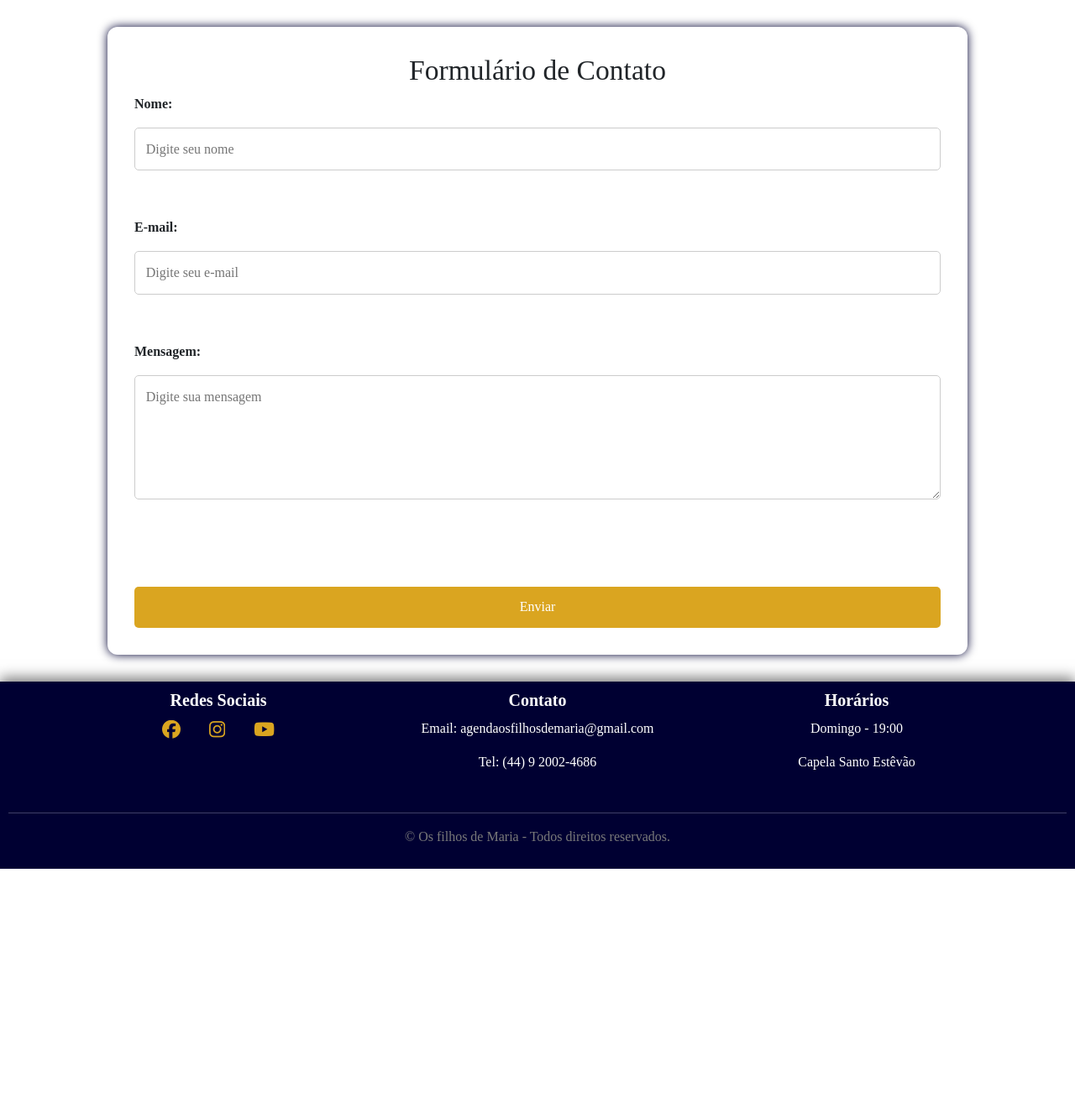
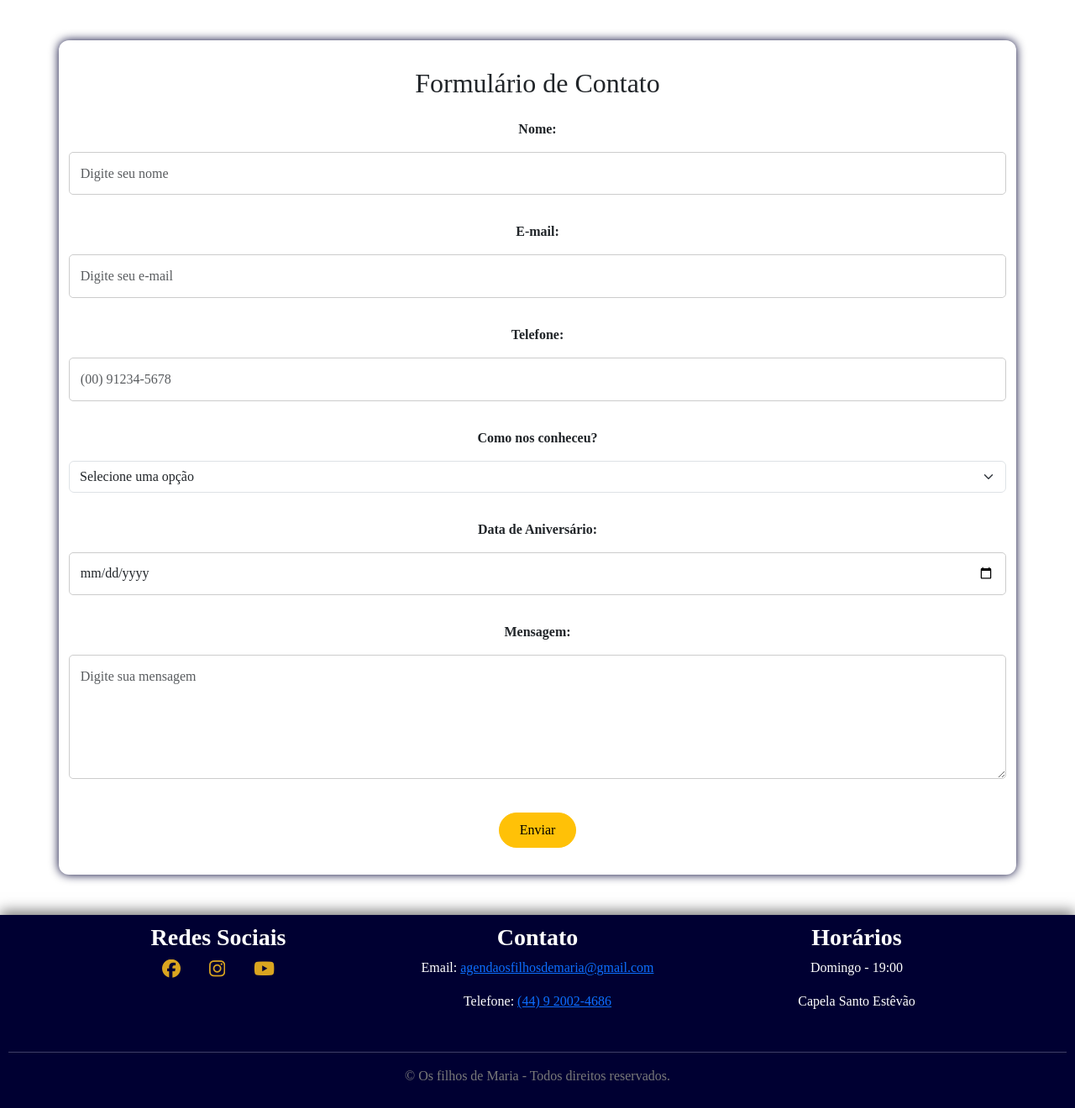
Before and after one commit to GabrielZafani/Projeto-m2, a PHP site: page /contato in a window 1280 px wide. Shown: the part 79-1399 px from the top of the page at 84% size. Before the commit the page ends 1114 px from the top, so only its background shows below. Run offline with PHP 8.4, Linux system fonts and the light colour scheme; some libraries are stand-ins or nearby versions.

Commit message:
contato
VALIDACOES DO CONTATO
LINK TELEFONE E CONTATO

```diff
--- a/css/pages.css
+++ b/css/pages.css
@@ -262,32 +262,9 @@ section {
     background-color: rgb(240, 240, 240) ;
 }
 
-.form-container button {
-    padding: 0.8rem;
-    background-color: #DAA520;
-    color: white;
-    border: none;
-    border-radius: 5px;
-    font-size: 1rem;
-    cursor: pointer;
-    transition: background-color 0.3s ease;
-}
-
-.form-container button:hover {
-    background-color: #815d00;
-    color: #ffffff;
-    transition: ease 0.3s;
-}
 
 
 
-
-@media (min-width: 768px) {
-  .textPa {
-    font-size: 1.25rem;
-    line-height: 1.8;
-  }
-}
 
 @media (min-width: 1000px) {
     .maria {
@@ -321,10 +298,6 @@ section {
   .textP{
     font-size: 1.4rem;
 }
- .textPa {
-    font-size: 1.4rem;
-  }
-
 
 
 section {
--- a/css/style.css
+++ b/css/style.css
@@ -63,6 +63,11 @@ h3 {
 .redes {
     overflow: hidden;
 }
+
+pLfut{
+
+}
+
 @media (min-width: 1000px) {
   .custom-offcanvas {
     flex-direction: row;
--- a/index.php
+++ b/index.php
@@ -96,8 +96,8 @@
 
       <div class="col-12 col-md-4 mb-3">
         <h3><strong>Contato</strong></h3>
-        <p>Email: agendaosfilhosdemaria@gmail.com</p>
-        <p>Tel: (44) 9 2002-4686</p>
+         <p class="pLfut">Email: <a href="mailto:agendaosfilhosdemaria@gmail.com">agendaosfilhosdemaria@gmail.com</a></p>
+          <p class="pLfut">Telefone: <a href="tel:+55(44) 9 2002-4686">(44) 9 2002-4686</a></p>
       </div>
 
       <div class="col-12 col-md-4 mb-3">
--- a/paginas/contato.php
+++ b/paginas/contato.php
@@ -1,51 +1,161 @@
-<section>
-    <h2>Formulário de Contato</h2>
-    <form action="" method="post" class="form-container">
-    <label for="nome">Nome:</label>
-    <input type="text" id="nome" name="nome" placeholder="Digite seu nome" required> <br>
 
-    <label for="email">E-mail:</label>
-    <input type="email" id="email" name="email" placeholder="Digite seu e-mail" required> <br>
+<link href="https://cdn.jsdelivr.net/npm/bootstrap@5.3.3/dist/css/bootstrap.min.css" rel="stylesheet">
+<script src="https://cdn.jsdelivr.net/npm/bootstrap@5.3.3/dist/js/bootstrap.bundle.min.js"></script>
 
-    <label for="mensagem">Mensagem:</label>
-    <textarea id="mensagem" name="mensagem" placeholder="Digite sua mensagem" rows="5" required></textarea><br><br><br>
+<section class="container my-5">
+  <h2 class="text-center mb-4">Formulário de Contato</h2>
 
-    <button id="botao" type="submit">Enviar</button>
+  <div id="alerta"></div>
+
+  <form class="form-container">
+    <div class="mb-3">
+      <label for="nome" class="form-label">Nome:</label>
+      <input type="text" id="nome" name="nome" class="form-control" placeholder="Digite seu nome" required>
+    </div>
+
+    <div class="mb-3">
+      <label for="email" class="form-label">E-mail:</label>
+      <input type="email" id="email" name="email" class="form-control" placeholder="Digite seu e-mail" required>
+    </div>
+
+    <div class="mb-3">
+      <label for="telefone" class="form-label">Telefone:</label>
+      <input type="tel" id="telefone" name="telefone" class="form-control" placeholder="(00) 91234-5678" required>
+    </div>
+
+    <div class="mb-3">
+      <label for="origem" class="form-label">Como nos conheceu?</label>
+      <select class="form-select" id="origem" name="origem" required>
+        <option value="">Selecione uma opção</option>
+        <option value="Instagram">Instagram</option>
+        <option value="Facebook">Facebook</option>
+        <option value="YouTube">YouTube</option>
+        <option value="Site">Site</option>
+        <option value="Igreja">Igreja</option>
+      </select>
+    </div>
+
+    <div class="mb-3">
+      <label for="aniversario" class="form-label">Data de Aniversário:</label>
+      <input type="date" id="aniversario" name="aniversario" class="form-control" required>
+    </div>
+
+    <div class="mb-4">
+      <label for="mensagem" class="form-label">Mensagem:</label>
+      <textarea id="mensagem" name="mensagem" rows="5" class="form-control" placeholder="Digite sua mensagem" required></textarea>
+    </div>
+
+    <div class="text-center">
+      <button class="btn btn-warning rounded-pill px-4 py-2" id="botao" type="submit">Enviar</button>
+    </div>
   </form>
-
 </section>
 
 <script>
+  document.getElementById("botao").onclick = function (e) {
+    e.preventDefault();
 
-    document.getElementById("botao").onclick = function() {
-    var nome = document.getElementById("nome").value;
-    var email = document.getElementById("email").value;
-    var mensagem = document.getElementById("mensagem").value;
+    const alerta = document.getElementById("alerta");
+    alerta.innerHTML = "";
 
-    if (nome === "" && email === "" && mensagem === "") {
-        alert("Por favor, preencha todos os campos.");
-    } else {
+    const nome = document.getElementById("nome").value.trim();
+    const email = document.getElementById("email").value.trim();
+    const telefone = document.getElementById("telefone").value.trim();
+    const origem = document.getElementById("origem").value.trim();
+    const aniversario = document.getElementById("aniversario").value.trim();
+    const mensagem = document.getElementById("mensagem").value.trim();
 
-        if(nome == ""){
-            alert("Infome seu nome!");
+    function mostrarAlerta(msg, tipo = "danger") {
+      alerta.innerHTML = `
+        <div class="alert alert-${tipo} alert-dismissible fade show" role="alert">
+          ${msg}
+          <button type="button" class="btn-close" data-bs-dismiss="alert" aria-label="Fechar"></button>
+        </div>`;
     }
 
-        if(email == ""){
-            alert("Infome seu email!");
+
+    if (!nome || nome.length < 3) {
+      mostrarAlerta("Informe um nome válido com pelo menos 3 caracteres.");
+      return;
     }
 
+    if (!email) {
+      mostrarAlerta("O campo de e-mail está vazio.");
+      return;
+    }
     if (!email.includes("@")) {
-            alert("Por favor, insira um e-mail válido com '@'.");
+      mostrarAlerta("O e-mail precisa conter o caractere <strong>@</strong>.");
+      return;
+    }
+    if (!email.includes(".")) {
+      mostrarAlerta("O e-mail precisa conter um ponto (.) após o <strong>@</strong>.");
+      return;
     }
 
-        if(mensagem == ""){
-            alert("Infome sua mensagem!");
-        }
+
+    const numeros = telefone.replace(/\D/g, '');
+    if (numeros.length < 10) {
+      mostrarAlerta("Informe um telefone válido com DDD (2 dígitos) e número completo.");
+      return;
     }
 
-    if (nome !== "" && email !== "" && email.includes("@") && mensagem !== "") {
-        alert("Mensagem enviada com sucesso!");
+    const ddd = numeros.substring(0, 2);
+    let restoNumero = numeros.substring(2);
 
+
+    if (restoNumero.startsWith('9')) {
+      restoNumero = restoNumero.substring(1);
     }
+
+    if (restoNumero.length !== 8) {
+      mostrarAlerta("O número deve conter exatamente 8 dígitos, excluindo o DDD e o 9.");
+      return;
     }
+
+
+    if (!origem) {
+      mostrarAlerta("Por favor, selecione como nos conheceu.");
+      return;
+    }
+
+
+    const hoje = new Date();
+    const dataNasc = new Date(aniversario);
+
+    if (isNaN(dataNasc.getTime())) {
+      mostrarAlerta("Data de nascimento inválida.");
+      return;
+    }
+
+    if (dataNasc > hoje) {
+      mostrarAlerta("A data de nascimento não pode ser no futuro.");
+      return;
+    }
+
+    let diffAnos = hoje.getFullYear() - dataNasc.getFullYear();
+    const mesAtual = hoje.getMonth();
+    const diaAtual = hoje.getDate();
+    const mesNasc = dataNasc.getMonth();
+    const diaNasc = dataNasc.getDate();
+
+    if (
+      diffAnos < 13 ||
+      (diffAnos === 13 && (mesAtual < mesNasc || (mesAtual === mesNasc && diaAtual < diaNasc)))
+    ) {
+      mostrarAlerta("Você deve ter pelo menos 13 anos.");
+      return;
+    }
+
+
+    if (!mensagem || mensagem.length < 5) {
+      mostrarAlerta("Escreva uma mensagem mais completa.");
+      return;
+    }
+
+    mostrarAlerta("Mensagem enviada com sucesso!", "success");
+
+    setTimeout(() => {
+      document.querySelector("form").submit();
+    }, 2000);
+  };
 </script>
```
Lines whose indentation alone changed are shown as unchanged.
